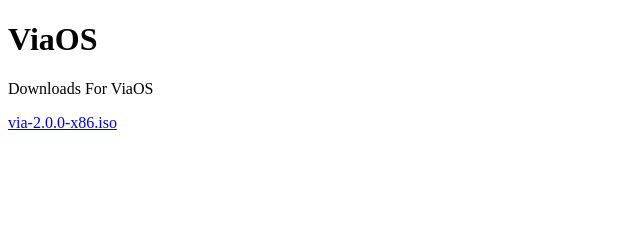
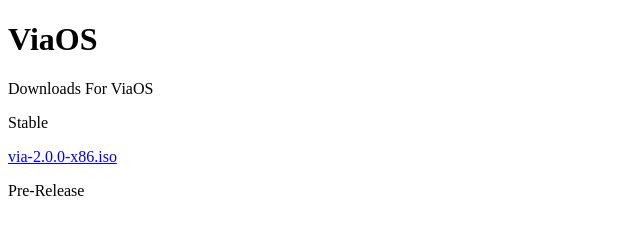
Before and after one commit to Via-Operating/via-operating.github.io, a plain HTML site: page index.html in a window 1280 px wide. Shown: the whole page, without its empty margins (0-640 px from the left). Drawn offline with Linux system fonts and the light colour scheme.

Commit message:
Update index.html

```diff
--- a/index.html
+++ b/index.html
@@ -7,6 +7,8 @@
 <body>
   <h1>ViaOS</h1>
   <p>Downloads For ViaOS</p>
+  <p>Stable</p>
   <a href="/files/iso/via-2.0.0-x86.iso" download="via-2.0.0-x86.iso">via-2.0.0-x86.iso</a>
+  <p>Pre-Release</p>
 </body>
 </html>
```
